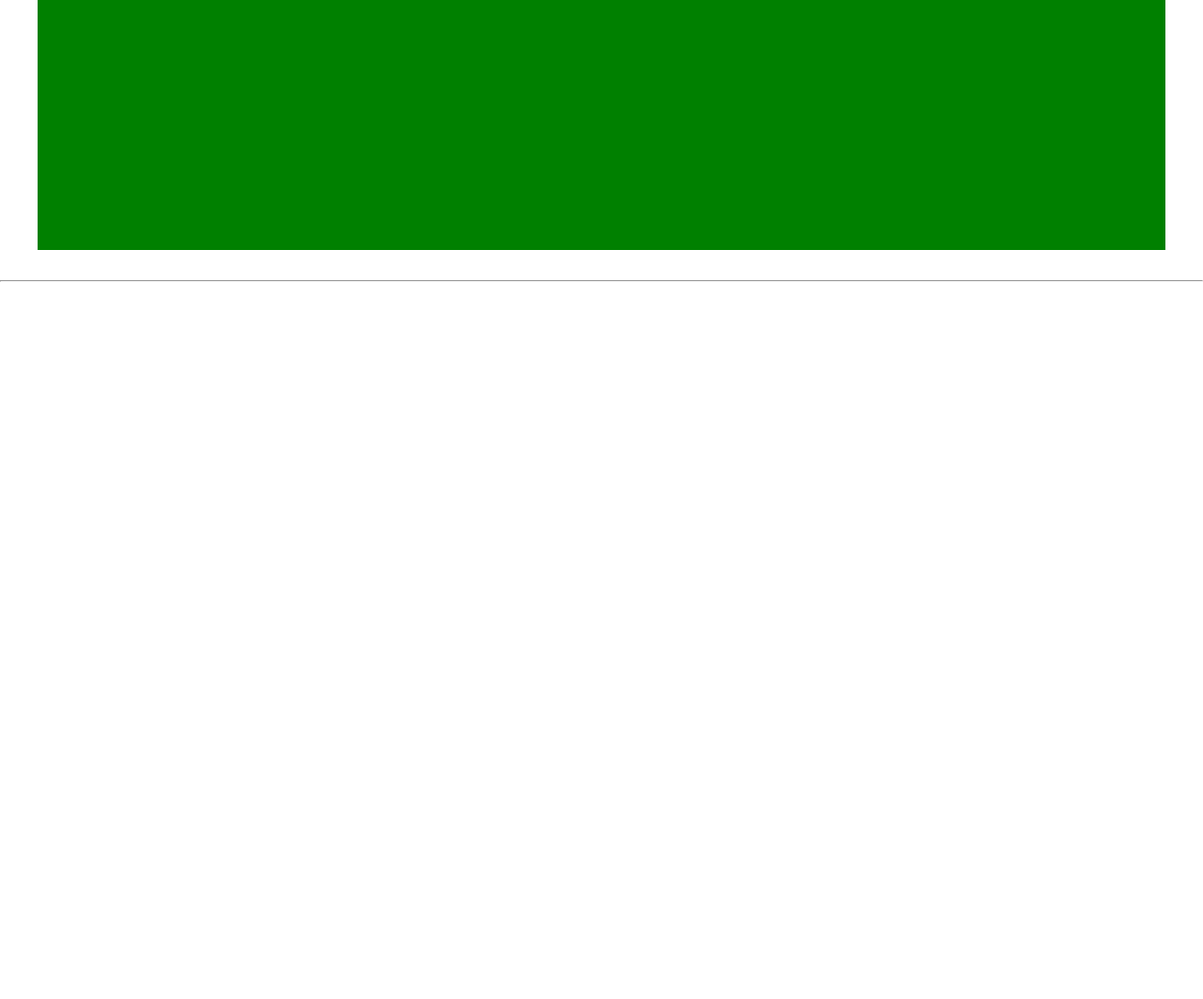
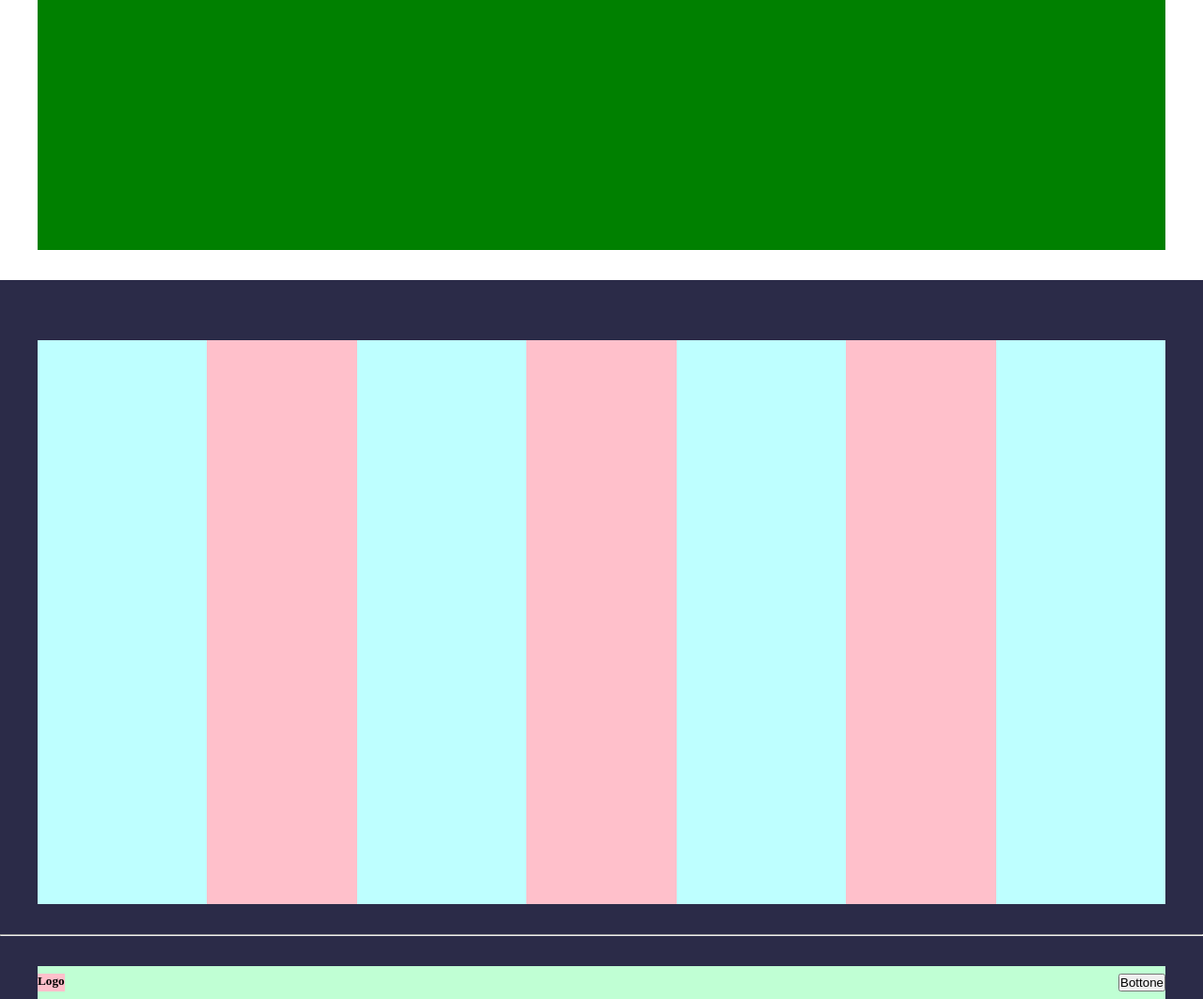
Before and after one commit to PietroFiori91/-htmlcss-struttura-discord, a plain HTML site: page index.html in a window 1280 px wide. Shown: the part 2892-3955 px from the top of the page at 94% size. Before the commit the page ends 3192 px from the top, so only its background shows below. Drawn offline with Linux system fonts and the light colour scheme.

Commit message:
termino footer

```diff
--- a/css/style.css
+++ b/css/style.css
@@ -97,5 +97,44 @@ main section {
 }
 
 footer {
+    width: 100%;
+    height: auto;
     background-color: rgb(43, 43, 72);
+    padding-top: 32px;
 }
+
+.top-footer {
+    background-color: pink;
+    width: 1200px;
+    height: 600px;
+    margin: 32px auto;
+}
+
+.bottom-footer {
+    background-color: rgb(192, 255, 212);
+    width: 1200px;
+    height: auto;
+    margin:auto;
+    margin-top: 32px;
+}
+
+footer section {
+    display: flex;
+    justify-content: space-between;
+}
+
+footer section:last-of-type {
+    padding: 8px 0;
+}
+
+.nav-column {
+    background-color: rgb(190, 255, 255);
+    height: auto;
+    width: 15%;
+    justify-content: flex-end;
+    /* flex-grow: 1 - 25%; */
+}
+
+section h5 {
+    background-color: pink;
+}
--- a/index.html
+++ b/index.html
@@ -53,13 +53,18 @@
 
     <footer>
         <section class="top-footer">
+            <div class="nav-column"></div>
+            <div class="nav-column"></div>
+            <div class="nav-column"></div>
+            <div class="nav-column"></div>
 
         </section>
 
         <hr>
 
         <section class="bottom-footer">
-
+            <h5>Logo</h5>
+            <button>Bottone</button>
         </section>
 
     </footer>
```
